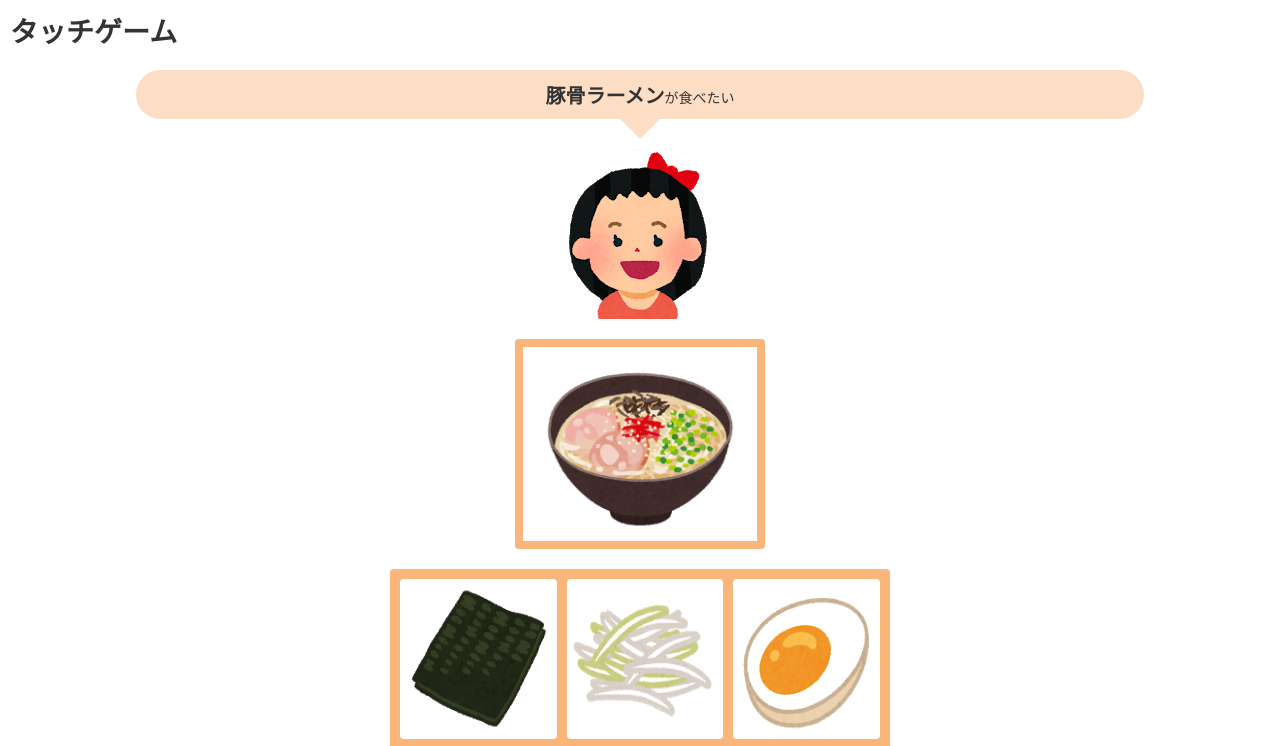
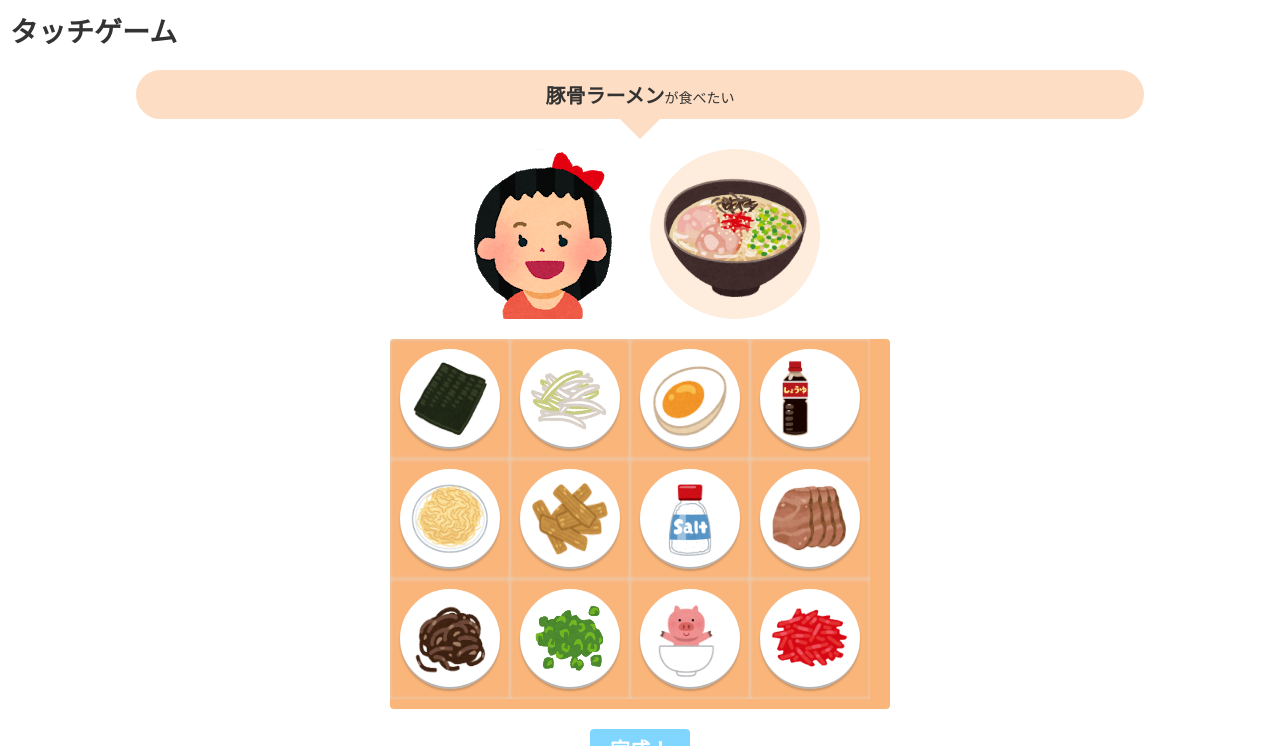
Before and after one commit to harutete/touch-game, a website built with webpack: page index.html in a window 1280 px wide. Both pictures are taken after a click on the button "はじめる". Shown: the top 746 px of the page. Built offline with nearby package versions, Linux system fonts and the light colour scheme.

Commit message:
スタイル修正

```diff
--- a/index.html
+++ b/index.html
@@ -18,14 +18,16 @@
         <div class="content-customer-text">
           <p class="text-balloon"><span class="js-text-order text-order"></span>が食べたい</p>
         </div>
-        <div class="content-customer-img">
-          <img src="" alt="" class="js-img-customer">
+        <div class="content-customer-img-group">
+          <div class="content-customer-img">
+            <img src="" alt="" class="js-img-customer">
+          </div>
+          <div class="content-order-img">
+            <img src="" alt="" class="js-img-order">
+          </div>
         </div>
       </div>
       <div class="content-order">
-        <div class="content-order-img">
-          <img src="" alt="" class="js-img-order">
-        </div>
         <div class="js-content-order-ingredients content-order-ingredients"></div>
         <p class="text-center"><button class="js-btn-complete btn-complete" type="button">完成！</button></p>
       </div>
--- a/src/sass/style.scss
+++ b/src/sass/style.scss
@@ -38,22 +38,23 @@ img {
     }
     margin-top: 20px;
   }
+  &-customer-img-group {
+    display: flex;
+    align-items: center;
+    justify-content: center;
+    margin-right: -20px;
+  }
   &-customer-img {
     background: $color-white;
     text-align: center;
-    margin-top: 20px;
-    padding: 0 20px;
+    margin-right: 20px;
   }
   &-order-img {
-    background: $color-white;
-    border: 8px solid $color-orange {
-      radius: 4px;
-    }
-    text-align: center;
-    width: 85%;
-    max-width: 250px;
-    margin: 20px auto 0;
-    padding: 0 20px;
+    background: lighten($color-orange, 20%);
+    border-radius: 50%;
+    width: 170px;
+    margin-right: 20px;
+    padding: 10px;
   }
   &-order-ingredients {
     display: flex;
@@ -64,22 +65,32 @@ img {
     margin: 20px auto 0;
     padding-bottom: 10px;
     .panel-ingredients {
-      width: (100% / 3);
+      display: inline-block;
+      position: relative;
+      width: 120px;
+      height: 120px;
+      box-shadow: inset 0 0 4px rgba($color-gray, .8);
       padding: 10px 0 0 10px;
-      &:nth-child(3n) {
+      &:nth-child(4n) {
         padding-right: 10px;
       }
       &-inner {
         cursor: pointer;
-        display: flex;
-        align-items: center;
-        justify-content: center;
-        background: $color-white;
-        border-radius: 4px;
-        height: 100%;
-        padding: 5px;
+        position: absolute;
+        top: 50%;
+        left: 50%;
+        transform: translate(-50%, -50%);
+        background: linear-gradient($color-white 100%, $color-gray 0%);
+        box-shadow: inset 0 2px 0 rgba(255, 255, 255, 0.5), 0 2px 2px rgba(0, 0, 0, 0.19);
+        border: {
+          bottom: solid 2px #b5b5b5;
+          radius: 50%;
+        }
+        width: 100px;
+        height: 100px;
+        padding: 10px;
         img {
-          height: 150px;
+          height: 80px;
         }
       }
       &.is-active {
```
